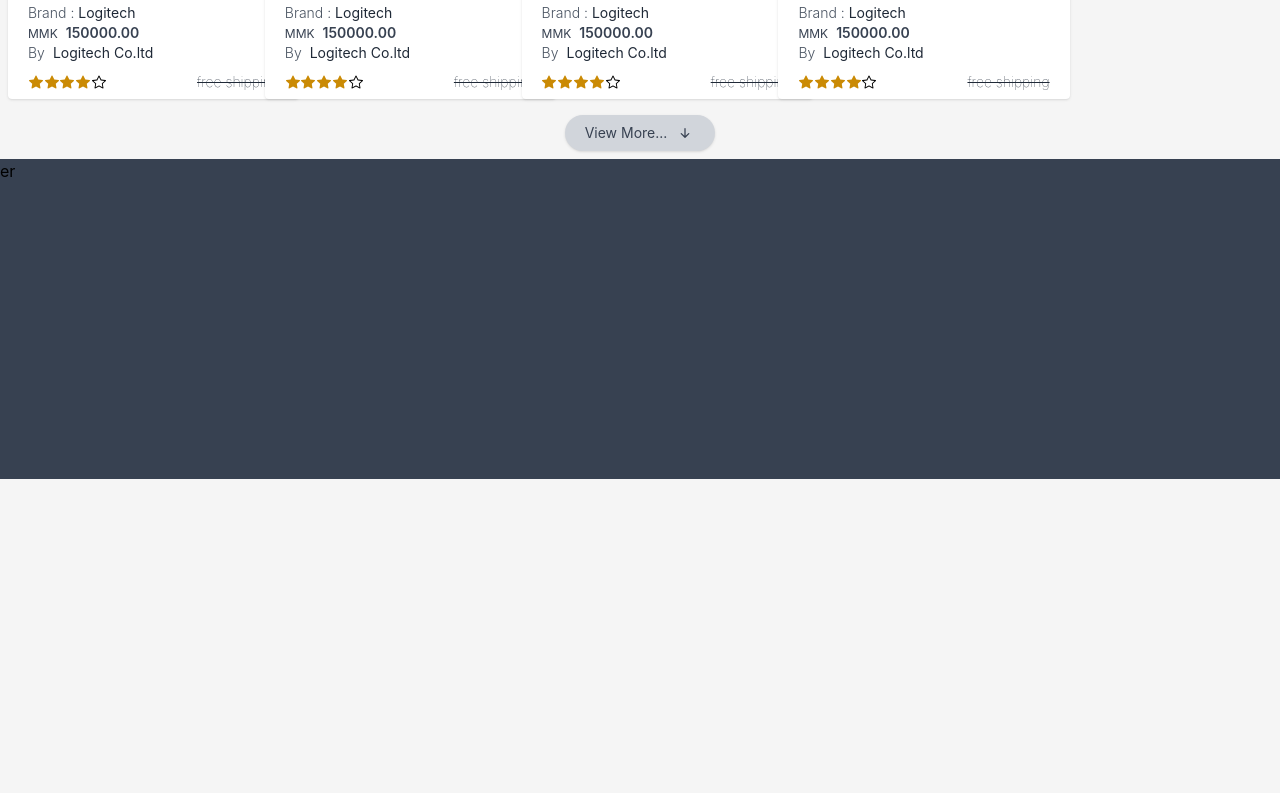
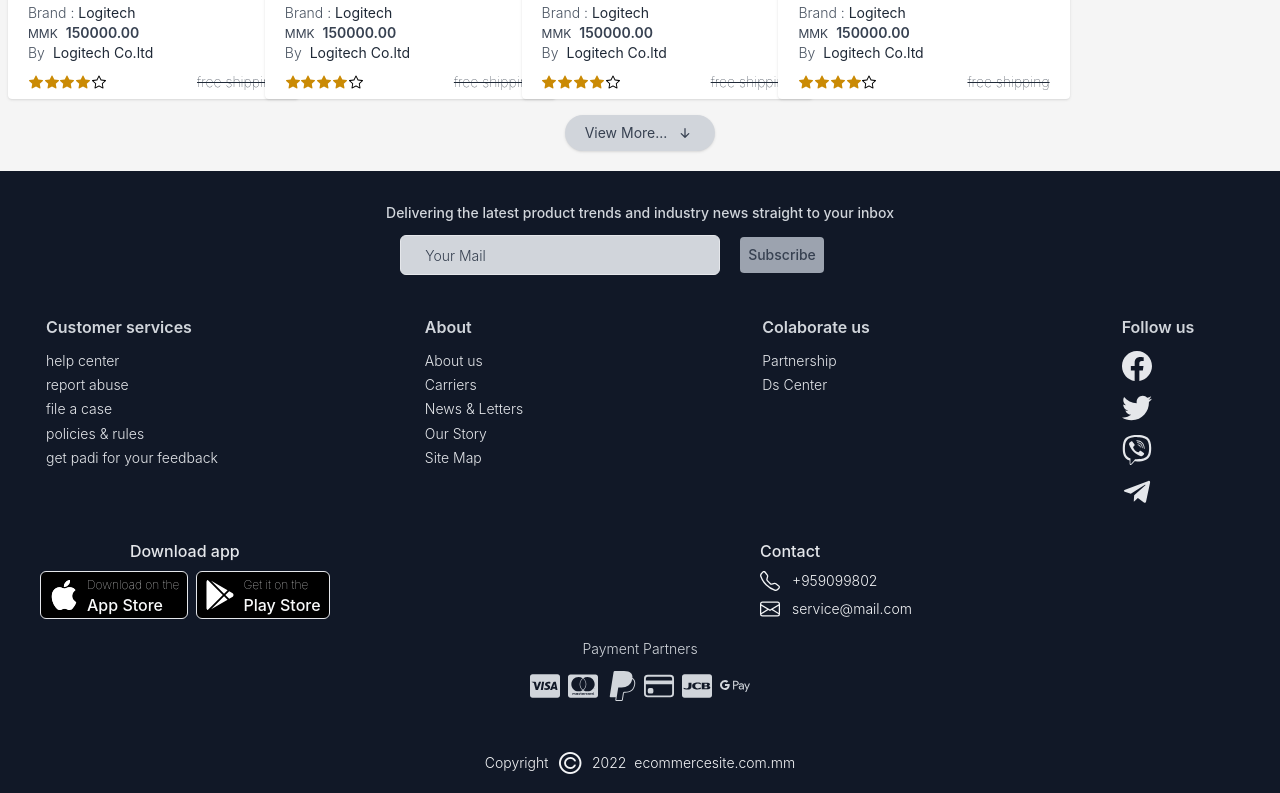
Before and after one commit to WinZawOoDev/ecommerce_site, a React (Create React App) app: page / in a window 1280 px wide. Shown: the part 1761-2554 px from the top of the page. Before the commit the page ends 2256 px from the top, so only its background shows below. Built offline with nearby package versions, Linux system fonts and the light colour scheme.

Commit message:
created footer

```diff
--- a/package.json
+++ b/package.json
@@ -8,6 +8,7 @@
     "@testing-library/react": "^13.4.0",
     "@testing-library/user-event": "^13.5.0",
     "country-flag-icons": "^1.5.5",
+    "moment": "^2.29.4",
     "react": "^18.2.0",
     "react-dom": "^18.2.0",
     "react-icons": "^4.6.0",
--- a/public/index.html
+++ b/public/index.html
@@ -24,7 +24,7 @@
       work correctly both with client-side routing and a non-root public URL.
       Learn how to configure a non-root public URL by running `npm run build`.
     -->
-    <title>React App</title>
+    <title>Ecommerce</title>
   </head>
   <body>
     <noscript>You need to enable JavaScript to run this app.</noscript>
--- a/src/components/Body.js
+++ b/src/components/Body.js
@@ -99,7 +99,7 @@
                                     </div>
                                 </div>
                                 <div className='h-[35%]  px-5 text-left'>
-                                    <span className='truncate block font-semibold text-gray-600'>Logitech G502 Lightspeed Wireless Gaming Mouse with Hero 25K Sensor, PowerPlay Compatible, Tunable Weights and Lightsync RGB - Black</span>
+                                    <span className='truncate block font-medium text-gray-600'>Logitech G502 Lightspeed Wireless Gaming Mouse with Hero 25K Sensor, PowerPlay Compatible, Tunable Weights and Lightsync RGB - Black</span>
                                     <div className=''>
                                         <span className='text-gray-600 font-light text-sm'>Brand : </span>
                                         <span className='text-sm text-gray-800'>Logitech</span>
--- a/src/components/Footer.js
+++ b/src/components/Footer.js
@@ -1,9 +1,127 @@
 import React from 'react'
+import moment from 'moment'
+import { BsFacebook, BsApple, BsTelephone, BsEnvelope, BsCreditCard, BsPaypal } from 'react-icons/bs'
+import { FaViber, FaTwitter, FaTelegramPlane, FaGooglePlay, FaCcVisa, FaCcMastercard, FaCcJcb, FaGooglePay } from 'react-icons/fa'
+
+
+const data_list = [
+    {
+        id: 1,
+        title: "Customer services",
+        list: ["help center", "report abuse", "file a case", "policies & rules", "get padi for your feedback"]
+    },
+    {
+        id: 2,
+        title: "About",
+        list: ["About us", "Carriers", "News & Letters", "Our Story", "Site Map"]
+    },
+    {
+        id: 3,
+        title: "Colaborate us",
+        list: ["Partnership", "Ds Center"]
+    },
+    {
+        id: 4,
+        title: "Follow us",
+        list: [
+            <div className='my-3'>
+                <BsFacebook className='text-3xl text-gray-200' />
+            </div>,
+            <div className='my-3'>
+                <FaTwitter className='text-3xl text-gray-200' />
+            </div>,
+            <div className='my-3'>
+                <FaViber className='text-3xl text-gray-200' />
+            </div>,
+            <div className='my-3'>
+                <FaTelegramPlane className='text-3xl text-gray-200' />
+            </div>
+        ]
+    }
+]
 
 export default function Footer() {
-  return (
-    <footer className=' bg-gray-700 mt-2  min-h-[20em] max-h'>
-er
-    </footer>
-  )
+    return (
+        <footer className='absolute w-full bg-gray-900 mt-3 p-5'>
+            <div className='container mx-auto'>
+                <div className='text-center mb-10'>
+                    <span className='block text-gray-300 text-sm font-medium my-3'>Delivering the latest product trends and industry news straight to your inbox</span>
+                    <div className='flex justify-center items-center'>
+                        <input className='w-80 h-10 pl-6 border border-gray-200 focus:outline-none bg-gray-300 -ml-14 mr-5 rounded-md  placeholder:text-gray-700 placeholder:font-light placeholder:text-sm' placeholder='Your Mail' />
+                        <button className='bg-gray-400 py-[0.6em] px-2 rounded capitalize text-gray-700 font-medium text-sm'>subscribe</button>
+                    </div>
+                </div>
+                <div className='flex justify-center'>
+                    <div className='grid grid-cols-4 gap-x-32 gap-y-5'>
+                        {
+                            data_list.map(data => (
+                                <div key={data.id} className='w-56 flex justify-center'>
+                                    <div className='px-5'>
+                                        <span className='text-gray-300 font-semibold'>{data.title}</span>
+                                        <ul className='mt-3'>
+                                            {
+                                                data.list.map(d => <li className='text-gray-200 text-sm font-light my-[0.3em] cursor-pointer hover:underline hover:text-orange-500'>{d}</li>)
+                                            }
+                                        </ul>
+                                    </div>
+                                </div>
+                            ))
+                        }
+                        <div className='col-span-2 px-5'>
+                            <div className='w-fit'>
+                                <div className='text-center'>
+                                    <span className='text-gray-200 font-medium'>Download app</span>
+                                </div>
+                                <div className='flex items-center mt-2'>
+                                    <button className='flex items-center bg-black border border-gray-200 px-2 py-[0.8px] rounded-md mr-2'>
+                                        <span className='block mr-2'><BsApple className='text-3xl text-white' /></span>
+                                        <div className='mt-1 text-left'>
+                                            <span className='block text-gray-50 text-xs font-thin'>Download on the </span>
+                                            <span className='block text-gray-50 text-md font-medium'>App Store</span>
+                                        </div>
+                                    </button>
+                                    <button className='flex items-center bg-black border border-gray-200 px-2 py-[0.8px] rounded-md'>
+                                        <span className='block mr-2'><FaGooglePlay className='text-3xl text-white' /></span>
+                                        <div className='mt-1 text-left'>
+                                            <span className='block text-gray-50 text-xs font-thin'>Get it on the</span>
+                                            <span className='block text-gray-50 text-md font-medium'>Play Store</span>
+                                        </div>
+                                    </button>
+                                </div>
+                            </div>
+                        </div>
+                        <div className='col-span-2 px-14'>
+                            <span className='block text-gray-200 font-medium'>Contact</span>
+                            <div className='flex items-center mt-2 mb-2'>
+                                <span className='mr-3'><BsTelephone className='text-gray-100 text-xl' /></span>
+                                <span className='text-gray-100 font-light text-sm'>+959099802</span>
+                            </div>
+                            <div className='flex items-center mt-1'>
+                                <span className='mr-3'><BsEnvelope className='text-gray-100 text-xl' /></span>
+                                <span className='text-gray-100 font-light text-sm cursor-pointer'>service@mail.com</span>
+                            </div>
+                        </div>
+                    </div>
+                </div>
+                <div className='text-center mt-5'>
+                    <span className='block text-gray-300 font-light text-sm'>Payment Partners</span>
+                    <div className='flex items-center justify-center mt-2 mb-5'>
+                        <span className='m-1 cursor-pointer'><FaCcVisa className='text-3xl text-gray-300' /></span>
+                        <span className='m-1 cursor-pointer'><FaCcMastercard className='text-3xl text-gray-300' /></span>
+                        <span className='m-1 cursor-pointer'><BsPaypal className='text-3xl text-gray-300' /></span>
+                        <span className='m-1 cursor-pointer'><BsCreditCard className='text-3xl text-gray-300' /></span>
+                        <span className='m-1 cursor-pointer'><FaCcJcb className='text-3xl text-gray-300' /></span>
+                        <span className='m-1 cursor-pointer'><FaGooglePay className='text-3xl text-gray-300' /></span>
+                    </div>
+
+                    <div className='flex items-center justify-center mt-10 -mb-2'>
+                        <span className='text-gray-100 text-sm font-light'>Copyright</span>
+                        <span className='mx-2 text-gray-100 text-3xl font-light'>&#169;</span>
+                        <span className='mr-2 text-gray-100 text-sm font-light'>{moment().format('YYYY')}</span>
+                        <span className='text-gray-100 text-sm font-light'>ecommercesite.com.mm</span>
+                    </div>
+                </div>
+            </div>
+        </footer>
+    )
 }
```
Also changed, not shown: 1 other file (tests, documents, lock files or other folders).
